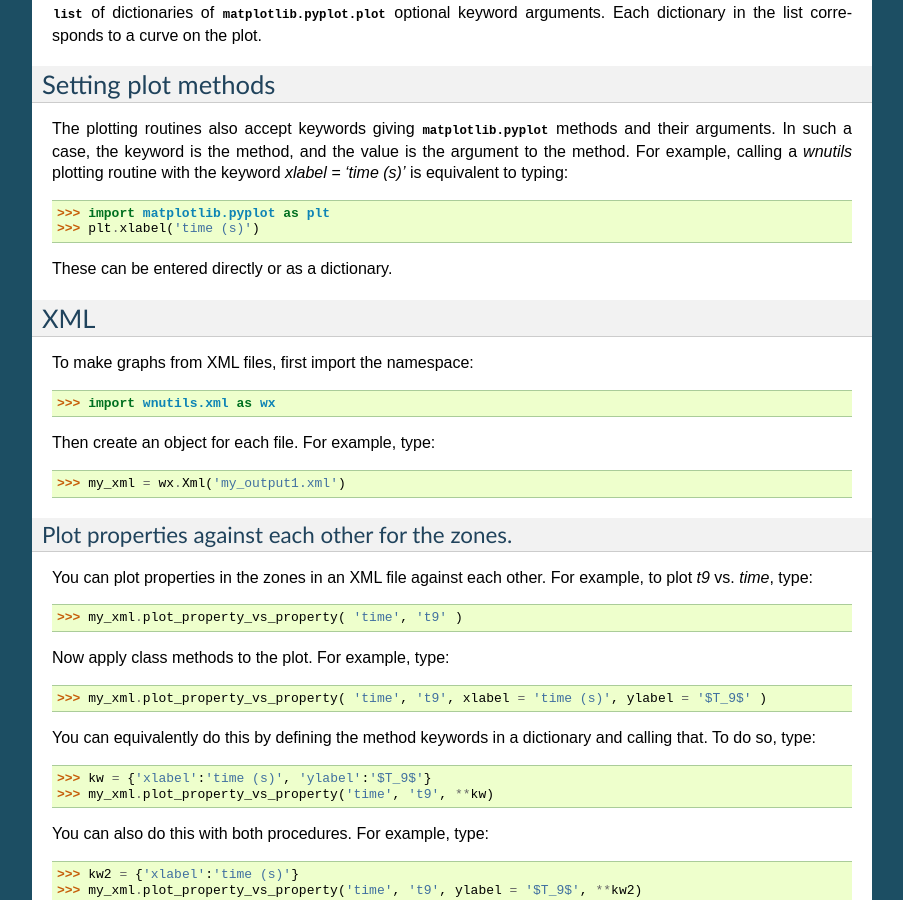
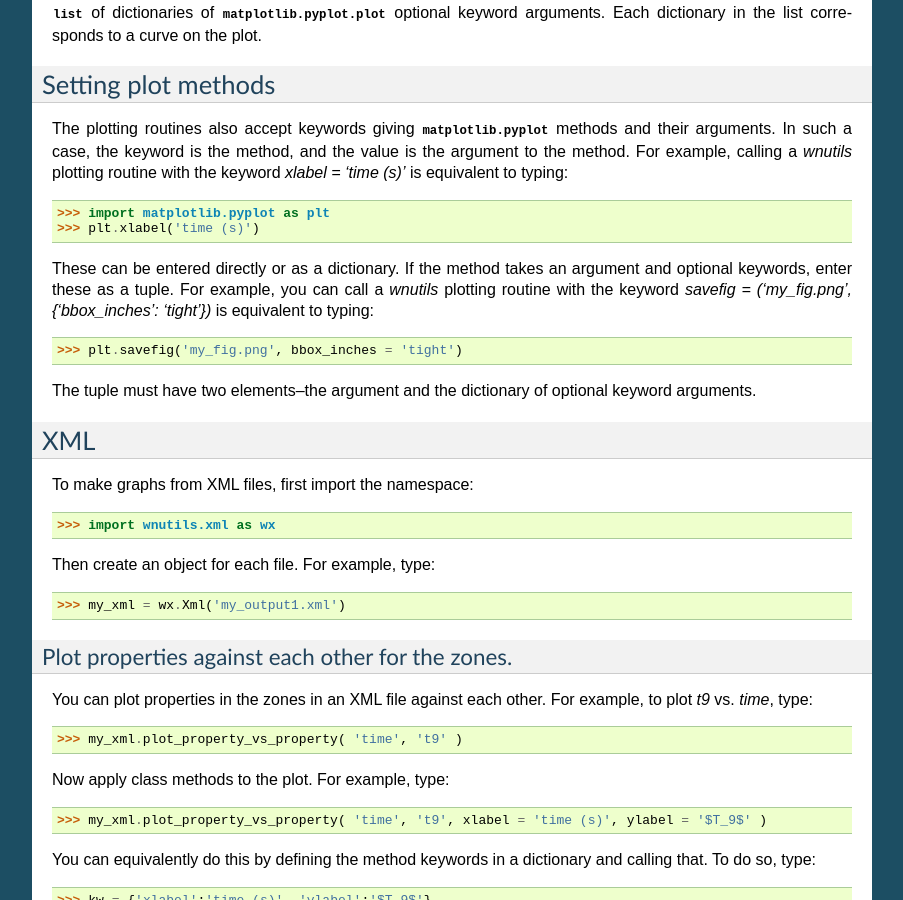
Before and after one commit to mbradle/wnutils, a Sphinx documentation site: the page built from doc/source/plot_tutorial.rst, in a window 1280 px wide and 900 px high, scrolled down 1127 px. Shown: the whole window, without its empty margins (198-1101 px from the left). Built offline with Sphinx 7.4.7, drawn with Linux system fonts in a browser that asks for light colours.

Commit message:
Add example on tuple.

```diff
--- a/doc/source/plot_tutorial.rst
+++ b/doc/source/plot_tutorial.rst
@@ -83,7 +83,15 @@
     >>> import matplotlib.pyplot as plt
     >>> plt.xlabel('time (s)')
 
-These can be entered directly or as a dictionary.
+These can be entered directly or as a dictionary.  If the method takes
+an argument and optional keywords, enter these as a tuple.  For example,
+you can call a `wnutils` plotting routine with the keyword
+`savefig = ('my_fig.png', {'bbox_inches': 'tight'})` is equivalent to typing::
+
+    >>> plt.savefig('my_fig.png', bbox_inches = 'tight')
+
+The tuple must have two elements--the argument and the dictionary of optional
+keyword arguments.
 
 XML
 ---
```
